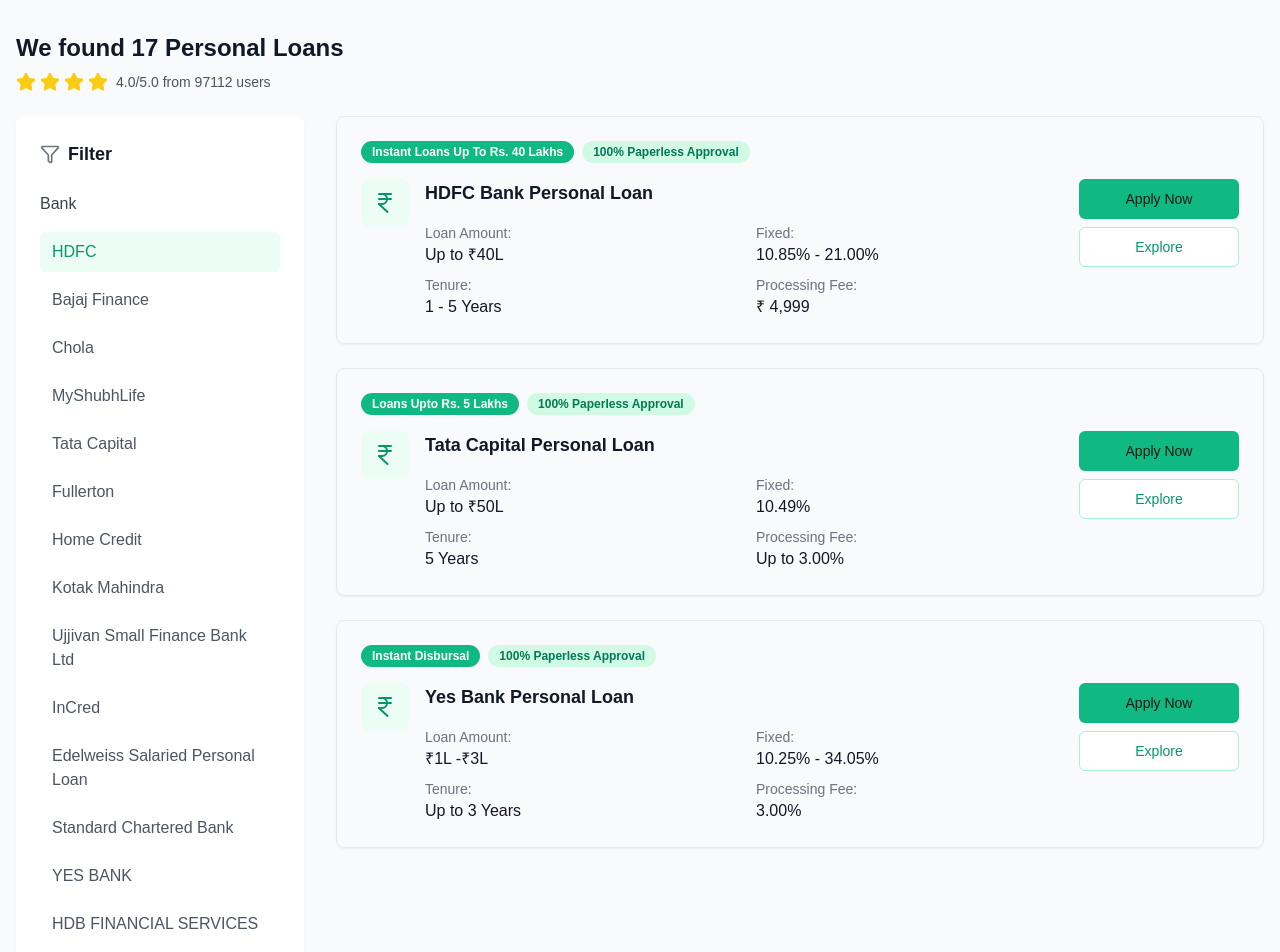
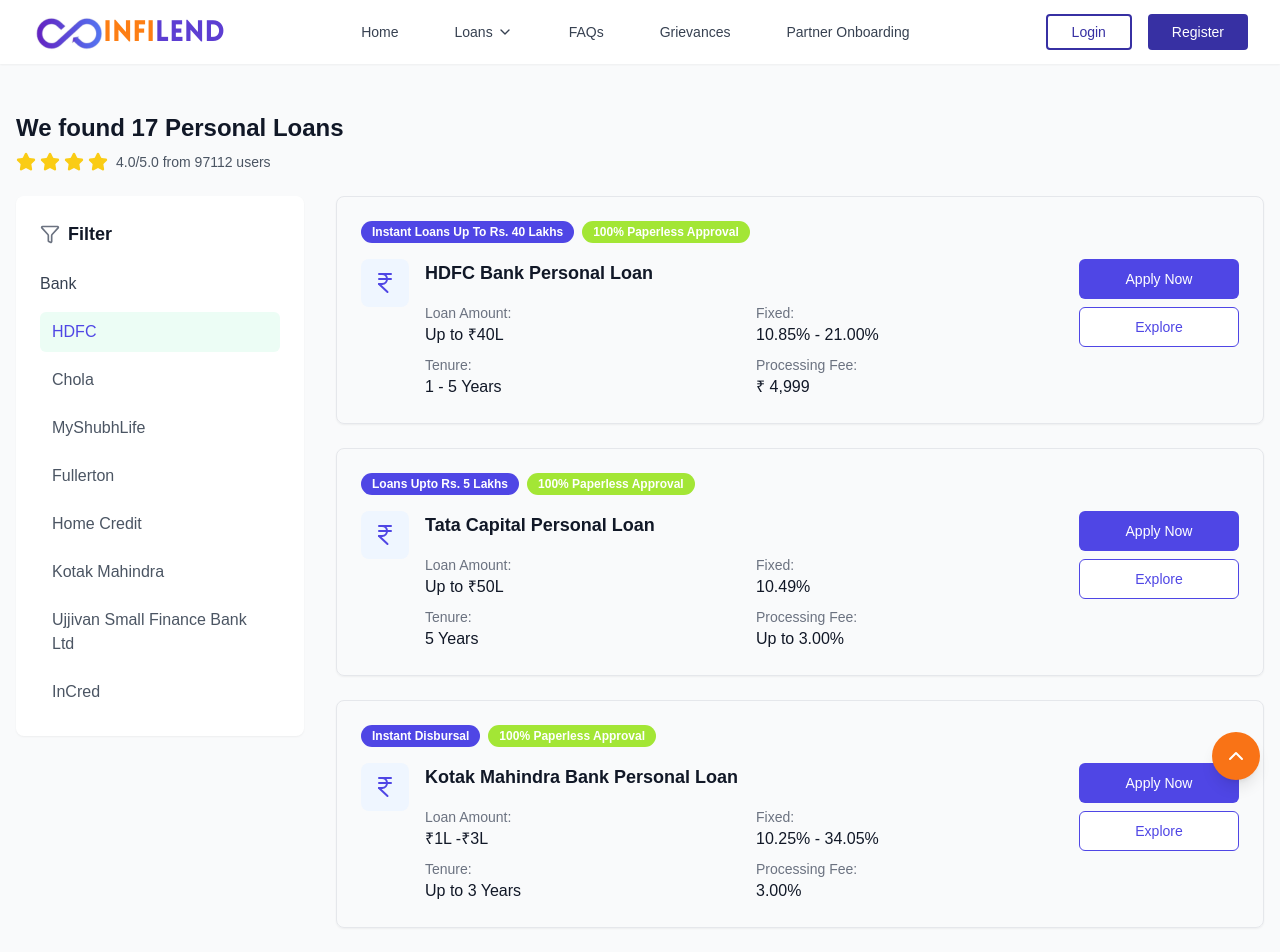
Before and after one commit to Harsh22428/hackquick, a Next.js app: page /business-loan in a window 1280 px wide. Shown: the top 952 px of the page. Built offline with nearby package versions, Linux system fonts and the light colour scheme.

Commit message:
added eligibility content

```diff
--- a/src/app/business-loan/eligibilty/page.tsx
+++ b/src/app/business-loan/eligibility/page.tsx
@@ -7,7 +7,8 @@
 import { Button } from "@/components/ui/button"
 import { Select, SelectContent, SelectItem, SelectTrigger, SelectValue } from "@/components/ui/select"
 import { Alert, AlertDescription } from "@/components/ui/alert"
-
+import Navbar from "@/components/Navbar"
+import Footer from "@/components/Footer"
 export default function LoanEligibilityForm() {
   const [projectCost, setProjectCost] = useState("")
   const [investmentAmount, setInvestmentAmount] = useState("")
@@ -59,6 +60,10 @@
   }
 
   return (
+    <>
+    <div className="fixed top-0 w-full z-50">
+            <Navbar />
+          </div>
     <div className="max-w-2xl mx-auto p-6">
       <h1 className="text-2xl font-bold mb-6">Let&apos;s check your eligibility</h1>
 
@@ -121,7 +126,7 @@
             <SelectTrigger>
               <SelectValue placeholder="Select constitution" />
             </SelectTrigger>
-            <SelectContent>
+            <SelectContent className="bg-white">
               <SelectItem value="proprietorship">Proprietorship</SelectItem>
               <SelectItem value="partnership">Partnership</SelectItem>
               <SelectItem value="private-limited">Private Limited</SelectItem>
@@ -155,7 +160,7 @@
                 onChange={handleInvestmentChange}
                 className="pl-8"
                 placeholder="0"
-              />
+                />
               <span className="absolute left-3 top-1/2 -translate-y-1/2 text-gray-500">₹</span>
             </div>
           </div>
@@ -176,5 +181,7 @@
         </Button>
       </form>
     </div>
+    <Footer />
+          </>
   )
 }
--- a/src/app/business-loan/page.tsx
+++ b/src/app/business-loan/page.tsx
@@ -4,28 +4,24 @@
 import { Button } from "@/components/ui/button";
 import { useRouter } from "next/navigation";
 
-
 import { Card } from "@/components/ui/card";
 import { Badge } from "@/components/ui/badge";
 import { useState } from "react";
 import { Sheet, SheetContent, SheetTrigger } from "@/components/ui/sheet";
+import Navbar from "@/components/Navbar";
+import Footer from "@/components/Footer";
 
 const banks = [
   { name: "HDFC", selected: true },
-  { name: "Bajaj Finance", selected: false },
+
   { name: "Chola", selected: false },
   { name: "MyShubhLife", selected: false },
-  { name: "Tata Capital", selected: false },
+
   { name: "Fullerton", selected: false },
   { name: "Home Credit", selected: false },
   { name: "Kotak Mahindra", selected: false },
   { name: "Ujjivan Small Finance Bank Ltd", selected: false },
   { name: "InCred", selected: false },
-  { name: "Edelweiss Salaried Personal Loan", selected: false },
-  { name: "Standard Chartered Bank", selected: false },
-  { name: "YES BANK", selected: false },
-  { name: "HDB FINANCIAL SERVICES", selected: false },
-  { name: "Aditya Birla Finance Limited", selected: false },
 ];
 
 const loans = [
@@ -46,7 +42,7 @@
     tag: "Loans Upto Rs. 5 Lakhs",
   },
   {
-    title: "Yes Bank Personal Loan",
+    title: "Kotak Mahindra Bank Personal Loan",
     amount: "₹1L -₹3L",
     interest: "10.25% - 34.05%",
     tenure: "Up to 3 Years",
@@ -55,7 +51,10 @@
   },
 ];
 
-const FilterSection = ({ selectedBanks, toggleBank }: {
+const FilterSection = ({
+  selectedBanks,
+  toggleBank,
+}: {
   selectedBanks: Set<string>;
   toggleBank: (name: string) => void;
 }) => (
@@ -74,7 +73,7 @@
             onClick={() => toggleBank(bank.name)}
             className={`w-full text-left px-3 py-2 rounded-md transition-colors ${
               selectedBanks.has(bank.name)
-                ? "bg-emerald-50 text-emerald-600"
+                ? "bg-emerald-50 text-primary"
                 : "text-gray-600 hover:bg-gray-50"
             }`}
           >
@@ -88,7 +87,7 @@
 
 export default function Home() {
   const [selectedBanks, setSelectedBanks] = useState(
-    new Set(banks.filter(bank => bank.selected).map(bank => bank.name))
+    new Set(banks.filter((bank) => bank.selected).map((bank) => bank.name))
   );
   const [isOpen, setIsOpen] = useState(false);
 
@@ -103,15 +102,21 @@
   };
   const router = useRouter();
   const handleLogin = () => {
-    router.push("/personal-loan/apply");
+    router.push("/business-loan/eligibility");
   };
   return (
-    <div className="min-h-screen bg-gray-50">
+    <>
+    <div className="fixed top-0 w-full z-50">
+      <Navbar />
+      </div>
+      <div className="min-h-screen bg-gray-50 py-10 my-10">
         <div className="max-w-7xl mx-auto px-4 py-8">
           {/* Header */}
           <div className="flex items-center justify-between mb-6">
             <div className="flex flex-col gap-2">
-            <h1 className="text-2xl font-semibold text-gray-900">We found 17 Personal Loans</h1>
+              <h1 className="text-2xl font-semibold text-gray-900">
+                We found 17 Personal Loans
+              </h1>
               <div className="flex items-center gap-2">
                 <div className="flex gap-1">
                   {[1, 2, 3, 4].map((star) => (
@@ -121,7 +126,9 @@
                       />
                     ))}
                 </div>
-              <span className="text-sm text-gray-600">4.0/5.0 from 97112 users</span>
+                <span className="text-sm text-gray-600">
+                  4.0/5.0 from 97112 users
+                </span>
               </div>
             </div>
 
@@ -139,7 +146,10 @@
               </SheetTrigger>
               <SheetContent side="left" className="w-[300px] sm:w-[400px]">
                 <div className="h-full overflow-y-auto py-6">
-                <FilterSection selectedBanks={selectedBanks} toggleBank={toggleBank} />
+                  <FilterSection
+                    selectedBanks={selectedBanks}
+                    toggleBank={toggleBank}
+                    />
                 </div>
               </SheetContent>
             </Sheet>
@@ -148,55 +158,79 @@
           <div className="grid grid-cols-1 lg:grid-cols-4 gap-8">
             {/* Desktop Filter Section */}
             <div className="hidden lg:block bg-white rounded-lg shadow-sm p-6 h-fit sticky top-4">
-            <FilterSection selectedBanks={selectedBanks} toggleBank={toggleBank} />
+              <FilterSection
+                selectedBanks={selectedBanks}
+                toggleBank={toggleBank}
+                />
             </div>
 
             {/* Loans List */}
             <div className="lg:col-span-3 space-y-6">
               {loans.map((loan) => (
-              <Card key={loan.title} className="p-6 hover:shadow-md transition-shadow">
+                <Card
+                key={loan.title}
+                className="p-6 hover:shadow-md transition-shadow"
+                >
                   <div className="flex flex-wrap gap-2 mb-4">
-                  <Badge className="bg-emerald-500 text-white">{loan.tag}</Badge>
-                  <Badge className="bg-emerald-100 text-emerald-700">
+                    <Badge className="text-primary text-white">
+                      {loan.tag}
+                    </Badge>
+                    <Badge className="bg-lime-400 text-white hover:bg-lime-500 transition-colors">
                       100% Paperless Approval
                     </Badge>
                   </div>
 
                   <div className="flex flex-col sm:flex-row items-start justify-between gap-6">
                     <div className="flex gap-4 flex-1">
-                    <div className="w-12 h-12 rounded-lg bg-emerald-50 flex items-center justify-center flex-shrink-0">
-                      <IndianRupee className="w-6 h-6 text-emerald-600" />
+                      <div className="w-12 h-12 rounded-lg bg-blue-50 flex items-center justify-center flex-shrink-0">
+                        <IndianRupee className="w-6 h-6 text-primary" />
                       </div>
                       <div className="flex-1">
-                      <h3 className="text-lg font-semibold text-gray-900">{loan.title}</h3>
+                        <h3 className="text-lg font-semibold text-gray-900">
+                          {loan.title}
+                        </h3>
                         <div className="grid sm:grid-cols-2 gap-x-8 gap-y-2 mt-4">
                           <div>
-                          <p className="text-sm text-gray-500">Loan Amount:</p>
-                          <p className="font-medium text-gray-900">{loan.amount}</p>
+                            <p className="text-sm text-gray-500">
+                              Loan Amount:
+                            </p>
+                            <p className="font-medium text-gray-900">
+                              {loan.amount}
+                            </p>
                           </div>
                           <div>
                             <p className="text-sm text-gray-500">Fixed:</p>
-                          <p className="font-medium text-gray-900">{loan.interest}</p>
+                            <p className="font-medium text-gray-900">
+                              {loan.interest}
+                            </p>
                           </div>
                           <div>
                             <p className="text-sm text-gray-500">Tenure:</p>
-                          <p className="font-medium text-gray-900">{loan.tenure}</p>
+                            <p className="font-medium text-gray-900">
+                              {loan.tenure}
+                            </p>
                           </div>
                           <div>
-                          <p className="text-sm text-gray-500">Processing Fee:</p>
-                          <p className="font-medium text-gray-900">{loan.processingFee}</p>
+                            <p className="text-sm text-gray-500">
+                              Processing Fee:
+                            </p>
+                            <p className="font-medium text-gray-900">
+                              {loan.processingFee}
+                            </p>
                           </div>
                         </div>
                       </div>
                     </div>
                     <div className="flex flex-col sm:flex-col gap-2 w-full sm:w-auto">
-                    <Button className="w-full sm:w-40 bg-emerald-500 hover:bg-emerald-600"
-                    onClick={handleLogin}>
+                      <Button
+                        className="w-full sm:w-40 bg-primary text-white hover:shadow-md transition-shadow  "
+                        onClick={handleLogin}
+                        >
                         Apply Now
                       </Button>
                       <Button
                         variant="outline"
-                      className="w-full sm:w-40 text-emerald-600 border-emerald-200 hover:bg-emerald-50"
+                        className="w-full sm:w-40 text-primary border-primary hover:bg-blue-50"
                         >
                         Explore
                       </Button>
@@ -208,5 +242,8 @@
           </div>
         </div>
       </div>
+        <Footer />
+
+      </>
   );
 }
```
Also changed, not shown: src/app/personal-loan/apply/page.tsx (+116 -28 lines), src/app/personal-loan/page.tsx (+59 -25 lines). Lines whose indentation alone changed are shown as unchanged.
